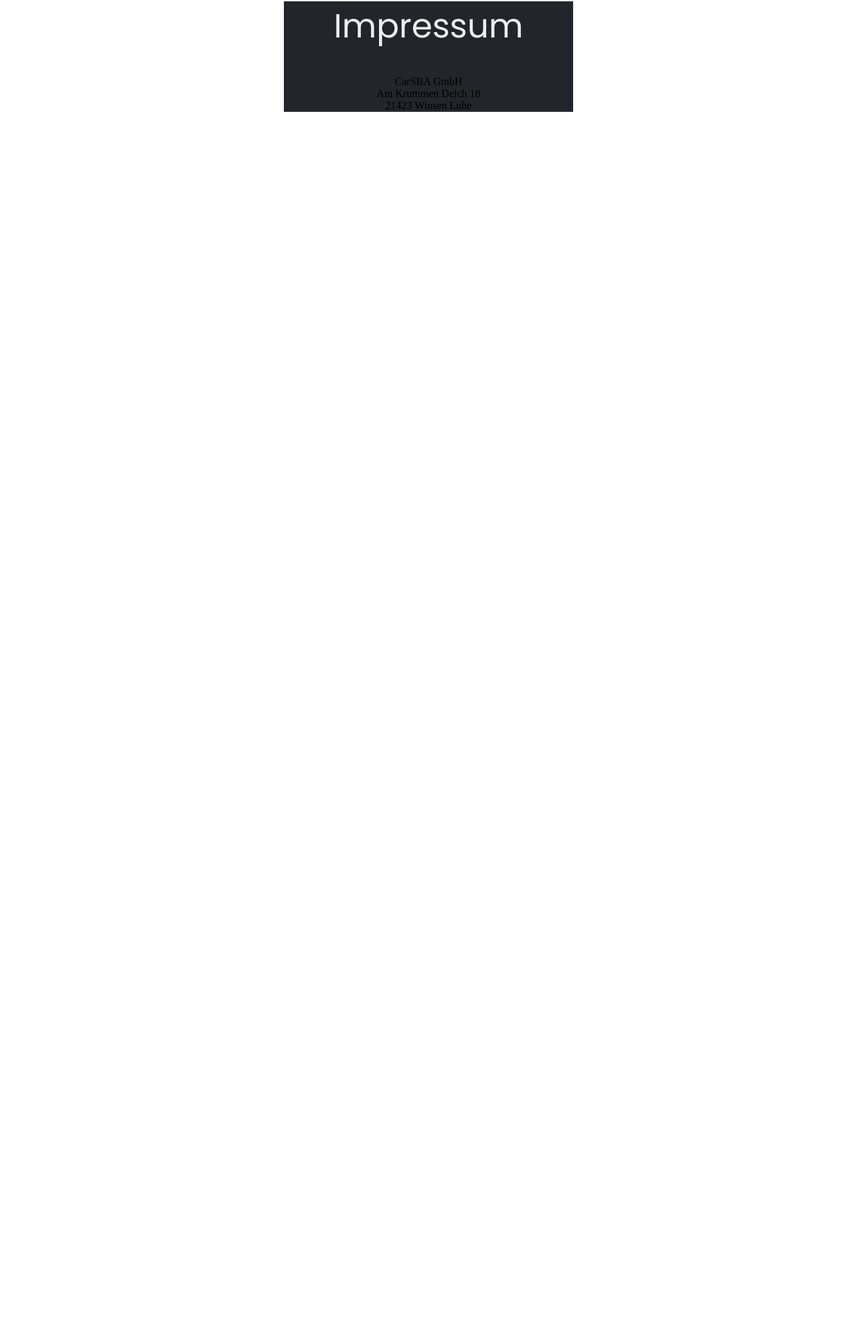
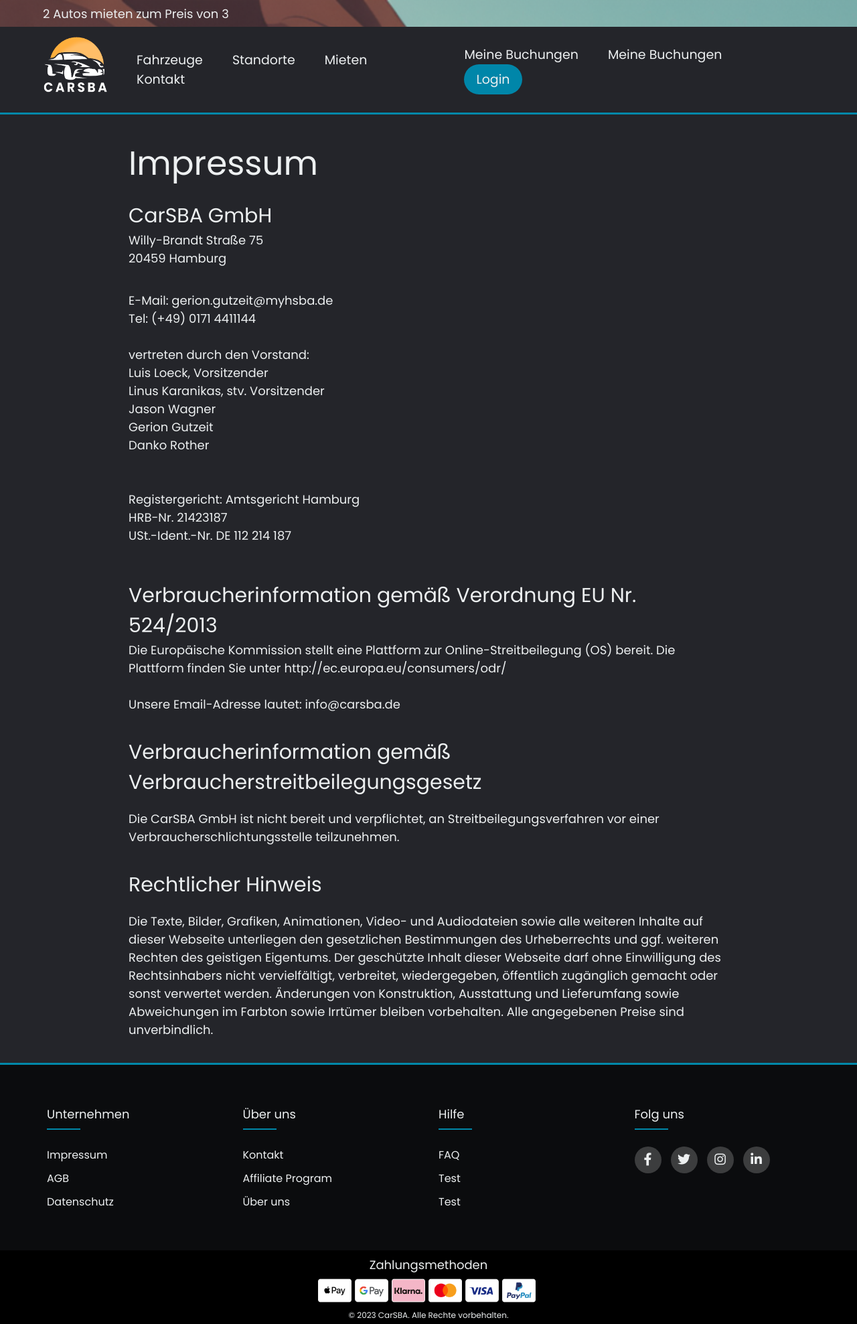
Before and after one commit to DankoRother/Medium_Hot, a PHP site: page /impressum.php in a window 1280 px wide. Shown: the whole page at 67% size. Before the commit the page ends 167 px from the top, so only its background shows below. Run offline with PHP 8.4, Linux system fonts and the light colour scheme.

Commit message:
Impressum isst dort!

```diff
--- a/impressum.css
+++ b/impressum.css
@@ -5,3 +5,50 @@
     padding: 0;                             /*generelle Formatierung für keine überflüssigen Ränder */
     box-sizing: border-box;
 }
+
+table {
+    border-collapse: collapse;
+    border-top: 10;
+    border-left: 0;
+    border-right: 0;
+    border-color: #0088a9;
+    border-style: solid;
+}
+
+div.dividiediv{
+    text-align: left;
+    padding-left: 15%;
+    padding-right:15%;
+}
+h1 {
+    font-family: "Poppins", sans-serif;
+    font-weight: 500;
+    font-size: 50px;                                    /*Schriftformatierung */
+    color: #edf0f1;
+    text-decoration: none;
+}
+
+h2 {
+    font-family: "Poppins", sans-serif;
+    font-weight: 500;
+    font-size: 30px;                                    /*Schriftformatierung */
+    color: #edf0f1;
+    text-decoration: none;
+}
+
+h3 {
+    font-family: "Poppins", sans-serif;
+    font-weight: 500;
+    font-size: 18px;                                    /*Schriftformatierung */
+    color: #edf0f1;
+    text-decoration: none;
+
+}
+
+p {
+    font-size: 12px;
+    line-height: 2;
+    font-family: "Poppins", sans-serif;                 /*Styling Text*/
+    font-weight: 500;
+    color: #edf0f1;
+}
--- a/impressum.php
+++ b/impressum.php
@@ -5,29 +5,60 @@
         <title></title>                                                         <!-- Standart HTML Settings -->
         <meta name="description" content="">
         <meta name="viewport" content="width=device-width, initial-scale=1">
-        <link rel="stylesheet" href="homepage.css">
+        <link rel="stylesheet" href="impressum.css">
+
 </head>
 
 <body style="background-color: #ffffff;">
+<?php include 'header.php'; ?>                                                  <!-- Header-->
 <table width="100%">
     <tr>
-        <td width="33%" style="background-color: #ffffff;"></td>
-        <td width="33$" style="background-color: #24252a;">
-            <div align="center" style="text-align: center;">
+       <!-- <td width="10%" style="background-color: #ffffff;"></td> -->
+        <td width="50%" style="background-color: #24252a;">
+            <div align="center" class="dividiediv">
+            <br>
+            <br>
                 <h1>Impressum</h1>
                 <br>
+                <h2> CarSBA GmbH </h2>
+                <h3> Willy-Brandt Straße 75 <br>
+                 20459 Hamburg </h3>
+                </p>
                 <br>
-
-                <p class="impressum">
-                    CarSBA GmbH <br>
-                    Am Krummen Deich 18 <br>
-                    21423 Winsen Luhe <br>
-                </p>
+                <br>
+                <h3>
+                E-Mail: gerion.gutzeit@myhsba.de <br>
+                Tel: (+49) 0171 4411144
+                <br>
+                <br>
+                vertreten durch den Vorstand: <br>
+                Luis Loeck, Vorsitzender<br>
+                Linus Karanikas, stv. Vorsitzender<br>
+                Jason Wagner <br>
+                Gerion Gutzeit <br>
+                Danko Rother <br>
+                <br>
+                <br>
+                Registergericht: Amtsgericht Hamburg <br>
+                HRB-Nr. 21423187 <br>
+                USt.-Ident.-Nr. DE 112 214 187 <br><br><br>
+                </h3>
+                <h2>Verbraucherinformation gemäß Verordnung EU Nr. 524/2013</h2>
+                <h3>Die Europäische Kommission stellt eine Plattform zur Online-Streitbeilegung (OS) bereit. Die Plattform finden Sie unter http://ec.europa.eu/consumers/odr/ <br><br>
+                Unsere Email-Adresse lautet: info@carsba.de </h3><br><br>
+                <h2>Verbraucherinformation gemäß Verbraucherstreitbeilegungsgesetz</h2><br>
+                <h3>Die CarSBA GmbH ist nicht bereit und verpflichtet, an Streitbeilegungsverfahren vor einer Verbraucherschlichtungsstelle teilzunehmen.</h3><br><br>
+                <h2>Rechtlicher Hinweis</h2><br>
+                <h3>Die Texte, Bilder, Grafiken, Animationen, Video- und Audiodateien sowie alle weiteren Inhalte auf dieser Webseite unterliegen den gesetzlichen Bestimmungen des Urheberrechts und ggf. weiteren Rechten des geistigen Eigentums. Der geschützte Inhalt dieser Webseite darf ohne Einwilligung des Rechtsinhabers nicht vervielfältigt, verbreitet, wiedergegeben, öffentlich zugänglich gemacht oder sonst verwertet werden.
+                Änderungen von Konstruktion, Ausstattung und Lieferumfang sowie Abweichungen im Farbton sowie Irrtümer bleiben vorbehalten. Alle angegebenen Preise sind unverbindlich.</h3>
+                <br>
+                <br>
             </div>
         </td>
-            <td width="33%" style="background-color: #ffffff;"></td>
+           <!-- <td width="10%" style="background-color: #ffffff;"></td>-->
     </tr>
 </table>
+<?php include 'footer.php'; ?>
 </body>
 
 </html>
```
